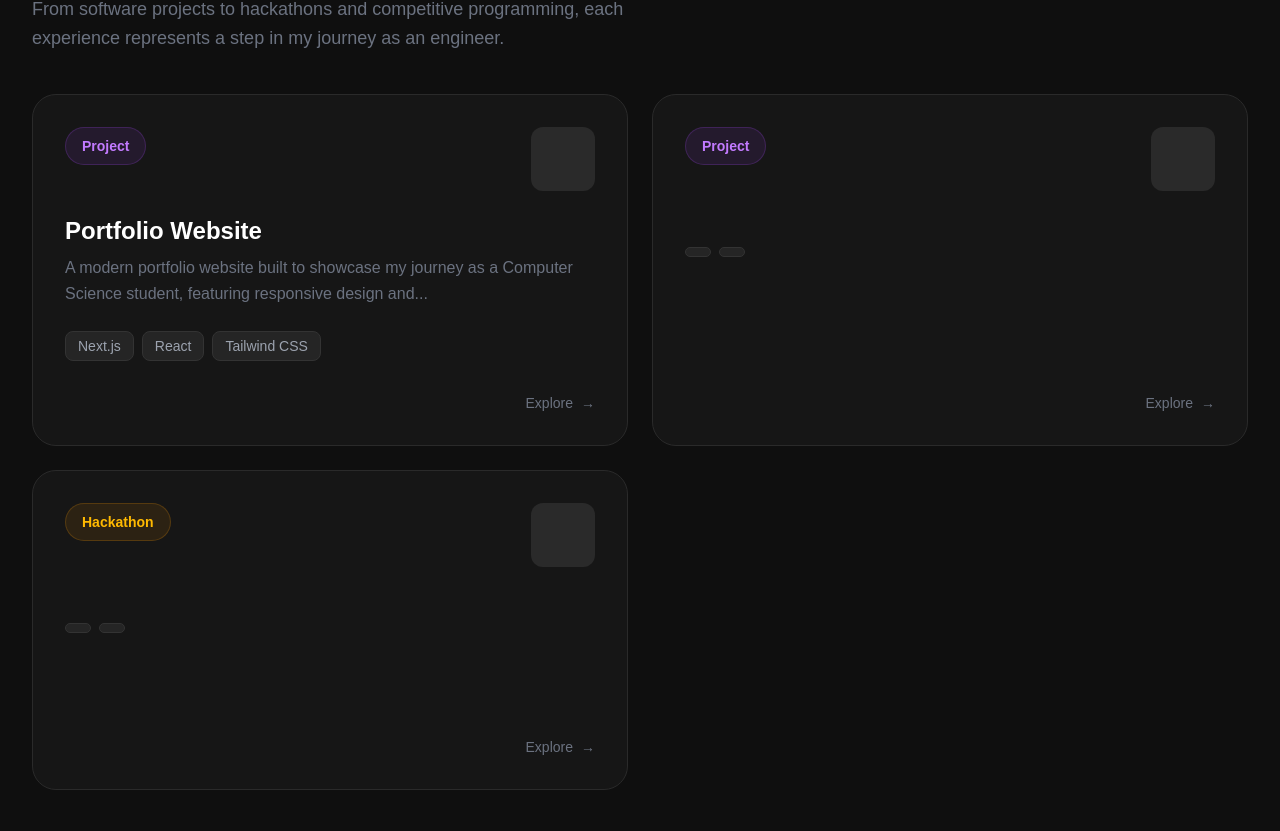
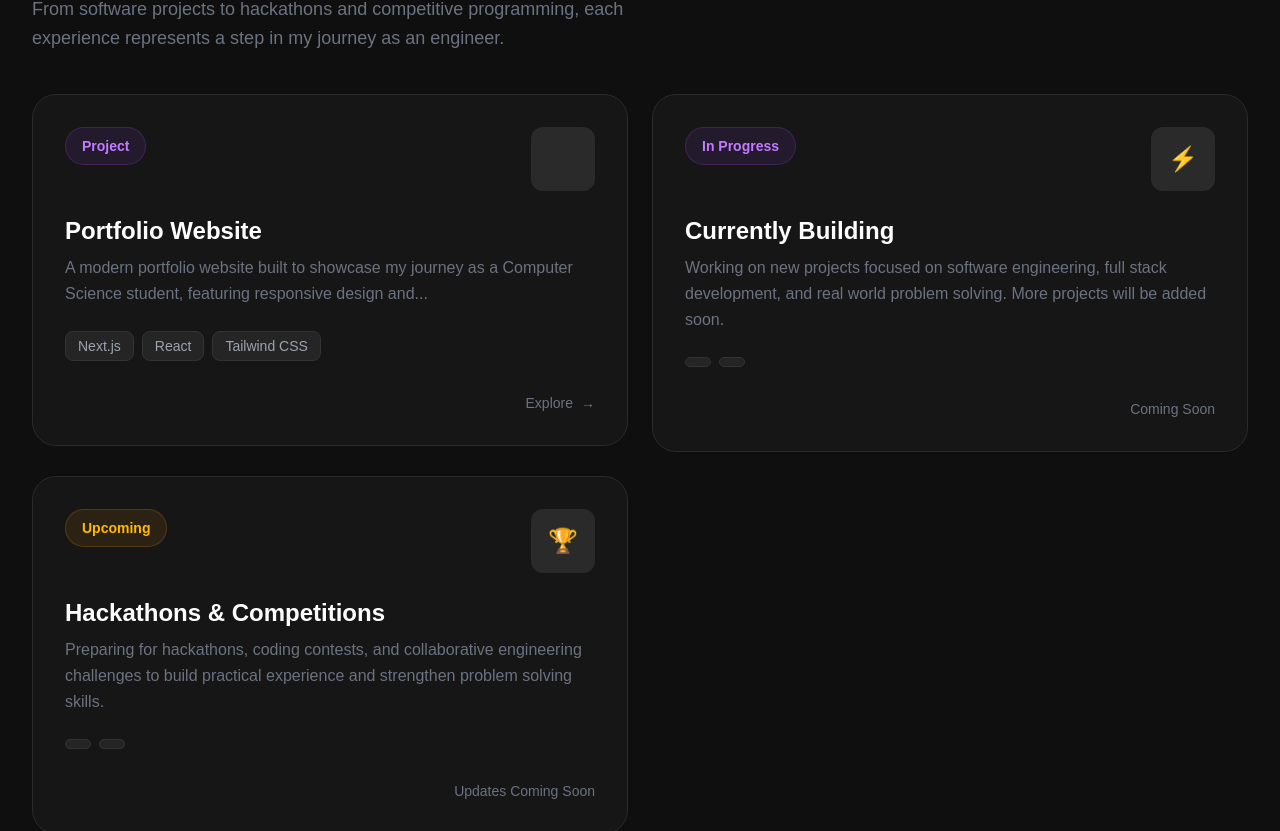
Before and after one commit to gourav-godara/developer-journey-portfolio, a Next.js app: page /featured-work in a window 1280 px wide. Shown: the part 335-1166 px from the top of the page. Built offline with nearby package versions, Linux system fonts and the light colour scheme.

Commit message:
polish some features

```diff
--- a/package.json
+++ b/package.json
@@ -9,6 +9,7 @@
     "lint": "eslint"
   },
   "dependencies": {
+    "framer-motion": "^12.40.0",
     "lucide-react": "^1.17.0",
     "next": "16.2.6",
     "react": "19.2.4",
--- a/src/app/featured-work/page.jsx
+++ b/src/app/featured-work/page.jsx
@@ -1,5 +1,6 @@
 import Link from "next/link";
 import Navbar from "@/components/Navbar";
+import Footer from "@/components/Footer";
 
 export default function FeaturedWorkPage() {
   return (
@@ -65,13 +66,21 @@ export default function FeaturedWorkPage() {
 
             <div className="flex justify-between items-start mb-6">
               <div className="inline-flex px-4 py-2 rounded-full bg-purple-500/10 text-purple-400 font-semibold text-sm border border-purple-500/20">
-                Project
+                In Progress
               </div>
-              <div className="size-16 rounded-xl bg-[#2A2A2A]"></div>
+              <div className="size-16 rounded-xl bg-[#2A2A2A] flex items-center justify-center text-2xl">
+                ⚡
+              </div>
             </div>
 
-            <h3 className="text-2xl font-bold text-white mb-2 transition-all duration-300 group-hover:translate-x-1 group-hover:text-amber-400"></h3>
-            <p className="text-[#6B7280] leading-relaxed mb-6"></p>
+            <h3 className="text-2xl font-bold text-white mb-2 transition-all duration-300 group-hover:translate-x-1 group-hover:text-amber-400">
+              Currently Building
+            </h3>
+            <p className="text-[#6B7280] leading-relaxed mb-6">
+              Working on new projects focused on software engineering,
+              full stack development, and real world problem solving.
+              More projects will be added soon.
+            </p>
 
             <div className="flex flex-wrap gap-2 mb-auto">
               <span className="px-3 py-1 bg-[#252525] border border-[#333] rounded-lg text-sm text-[#9CA3AF]"></span>
@@ -79,8 +88,8 @@ export default function FeaturedWorkPage() {
             </div>
 
             <div className="flex justify-end pt-8">
-              <span className="inline-flex items-center gap-2 text-sm font-medium text-[#6B7280] transition-all duration-300 group-hover:text-amber-400">
-                Explore <span className="group-hover:translate-x-1 transition-transform duration-300">→</span>
+              <span className="inline-flex items-center gap-2 text-sm font-medium text-[#6B7280]">
+                Coming Soon
               </span>
             </div>
           </div>
@@ -93,13 +102,21 @@ export default function FeaturedWorkPage() {
 
               <div className="flex justify-between items-start mb-6">
                 <div className="inline-flex px-4 py-2 rounded-full bg-amber-500/10 text-amber-400 font-semibold text-sm border border-amber-500/20">
-                  Hackathon
+                  Upcoming
                 </div>
-                <div className="size-16 rounded-xl bg-[#2A2A2A]"></div>
+                <div className="size-16 rounded-xl bg-[#2A2A2A] flex items-center justify-center text-2xl">
+                  🏆
+                </div>
               </div>
 
-              <h3 className="text-2xl font-bold text-white mb-2 transition-all duration-300 group-hover:translate-x-1 group-hover:text-amber-400"></h3>
-              <p className="text-[#6B7280] leading-relaxed mb-6"></p>
+              <h3 className="text-2xl font-bold text-white mb-2 transition-all duration-300 group-hover:translate-x-1 group-hover:text-amber-400">
+                Hackathons & Competitions
+              </h3>
+              <p className="text-[#6B7280] leading-relaxed mb-6">
+                Preparing for hackathons, coding contests, and collaborative
+                engineering challenges to build practical experience and
+                strengthen problem solving skills.
+              </p>
 
               <div className="flex flex-wrap gap-2 mb-auto">
                 <span className="px-3 py-1 bg-[#252525] border border-[#333] rounded-lg text-sm text-[#9CA3AF]"></span>
@@ -107,8 +124,8 @@ export default function FeaturedWorkPage() {
               </div>
 
               <div className="flex justify-end pt-8">
-                <span className="inline-flex items-center gap-2 text-sm font-medium text-[#6B7280] transition-all duration-300 group-hover:text-amber-400">
-                  Explore <span className="group-hover:translate-x-1 transition-transform duration-300">→</span>
+                <span className="inline-flex items-center gap-2 text-sm font-medium text-[#6B7280]">
+                  Updates Coming Soon
                 </span>
               </div>
             </div>
@@ -116,6 +133,8 @@ export default function FeaturedWorkPage() {
 
         </div>
       </section>
+
+      <Footer />
     </main>
   );
 }
--- a/src/app/featured-work/portfolio-website/page.jsx
+++ b/src/app/featured-work/portfolio-website/page.jsx
@@ -1,5 +1,6 @@
 import Navbar from "@/components/Navbar";
 import Link from "next/link";
+import Footer from "@/components/Footer";
 
 export default function PortfolioWebsitePage() {
   return (
@@ -24,7 +25,7 @@ export default function PortfolioWebsitePage() {
               Project
             </span>
             <span className="px-4 py-1.5 rounded-full bg-[#1C1C1C] border border-[#2A2A2A] text-[#6B7280] text-sm">
-              2025 — Present
+              2026 — Present
             </span>
             <span className="px-4 py-1.5 rounded-full bg-amber-500/10 border border-amber-500/20 text-amber-400 text-sm font-medium">
               Live ↗
@@ -69,8 +70,8 @@ export default function PortfolioWebsitePage() {
           <div className="md:col-span-2 grid grid-cols-3 gap-4">
             {[
               { num: "100%", label: "Responsive" },
-              { num: "A+", label: "Lighthouse Score" },
-              { num: "2025", label: "Launched" },
+              { num: "Dark", label: "Craft UI" },
+              { num: "2026", label: "Launched" },
             ].map(({ num, label }) => (
               <div key={label} className="bg-[#161616] border border-[#2A2A2A] rounded-2xl p-6 flex flex-col justify-between">
                 <p className="text-4xl font-black text-white">{num}</p>
@@ -139,6 +140,8 @@ export default function PortfolioWebsitePage() {
         </div>
 
       </section>
+
+      <Footer />
     </main>
   );
 }
--- a/src/components/About.jsx
+++ b/src/components/About.jsx
@@ -51,8 +51,8 @@ export default function About() {
             <div
               key={card.title}
               className="group bg-[#1C1C1C] p-6 rounded-2xl border border-[#2A2A2A] min-h-35
-                         hover:-translate-y-1 hover:border-amber-500/50 hover:shadow-[0_0_20px_rgba(245,166,35,0.08)]
-                         transition-all duration-300 cursor-pointer"
+             hover:-translate-y-1 hover:border-amber-500/50 hover:shadow-[0_0_20px_rgba(245,166,35,0.08)]
+             transition-all duration-300 cursor-pointer"
             >
               <h3 className="text-xl font-bold text-white mb-2 transition-all duration-300 group-hover:text-amber-400 group-hover:translate-x-1">
                 {card.title}
--- a/src/components/CertificatesPreview.jsx
+++ b/src/components/CertificatesPreview.jsx
@@ -48,29 +48,11 @@ export default function CertificatesPreview() {
 
                         {/* Right */}
                         <div className="flex flex-col items-start md:items-end justify-center">
-                            <div className="relative">
-
-                                {/* Stacked cert cards */}
-                                <div className="absolute -top-3 -right-3 w-48 h-28 bg-[#1A1A1A] border border-white/5 rounded-2xl rotate-6 opacity-40"></div>
-                                <div className="absolute -top-1.5 -right-1.5 w-48 h-28 bg-[#1A1A1A] border border-white/5 rounded-2xl rotate-3 opacity-70"></div>
-
-                                {/* Front card */}
-                                <div className="relative w-48 h-28 bg-[#1F1F1F] border border-amber-500/20 rounded-2xl p-4 shadow-xl">
-                                    <div className="flex items-center gap-2 mb-3">
-                                        <div className="w-6 h-6 rounded-md bg-amber-500/20 flex items-center justify-center">
-                                            <span className="text-amber-400 text-xs">✦</span>
-                                        </div>
-                                        <span className="text-xs text-zinc-500 uppercase tracking-widest">Certified</span>
-                                    </div>
-                                    <p className="text-white font-bold text-sm leading-tight">Gourav Godara</p>
-                                    <p className="text-zinc-500 text-xs mt-1">SVNIT Surat · CSE</p>
-                                    <div className="absolute bottom-3 right-4 flex gap-1">
-                                        <span className="w-1.5 h-1.5 rounded-full bg-amber-400"></span>
-                                        <span className="w-1.5 h-1.5 rounded-full bg-amber-400/50"></span>
-                                        <span className="w-1.5 h-1.5 rounded-full bg-amber-400/20"></span>
-                                    </div>
-                                </div>
-
+                            <div className="text-right">
+                                <h4 className="text-6xl md:text-7xl font-black text-white">
+                                    <span className="text-amber-300">2</span>
+                                </h4>
+                                <p className="text-[#6B7280] text-lg mt-2">Certifications Earned</p>
                             </div>
 
                             <div className="mt-10 inline-flex items-center gap-3 text-lg font-semibold text-[#9CA3AF] group-hover:text-amber-400 transition-all duration-300">
--- a/src/components/ContactCTA.jsx
+++ b/src/components/ContactCTA.jsx
@@ -14,7 +14,7 @@ export default function ContactCTA() {
 
                 {/* Background word watermark */}
                 <div className="absolute inset-0 flex items-center justify-center pointer-events-none select-none">
-                    <span className="text-[120px] md:text-[220px] font-black text-white/[0.03] leading-none">
+                    <span className="text-[120px] md:text-[220px] font-black text-white/[0.02] leading-none">
                         CONNECT
                     </span>
                 </div>
@@ -44,7 +44,7 @@ export default function ContactCTA() {
                         href="/contact"
                         className="inline-flex items-center gap-3 px-8 py-4 rounded-2xl bg-amber-500 text-[#0F0F0F] font-bold hover:bg-amber-400 hover:scale-105 transition-all duration-300 shadow-lg shadow-amber-500/20"
                     >
-                        Open Channel →
+                        Let's Talk →
                     </Link>
 
                 </div>
--- a/src/components/FeaturedWork.jsx
+++ b/src/components/FeaturedWork.jsx
@@ -62,60 +62,64 @@ export default function FeaturedWork() {
                     </div>
                 </Link>
 
-                {/* Card 2 — Empty Project */}
+                {/* Card 2 — Currently Building */}
                 <div className="group bg-[#1C1C1C] p-8 rounded-3xl border border-[#2A2A2A] min-h-80 flex flex-col
-                                hover:-translate-y-2 hover:border-purple-500/50 hover:shadow-[0_0_28px_rgba(139,92,246,0.08)]
-                                transition-all duration-300 cursor-pointer">
+                hover:-translate-y-2 hover:border-purple-500/50 hover:shadow-[0_0_28px_rgba(139,92,246,0.08)]
+                transition-all duration-300 cursor-pointer">
 
                     <div className="flex justify-between items-start mb-6">
                         <div className="inline-flex px-4 py-2 rounded-full bg-purple-500/10 text-purple-400 font-semibold text-sm border border-purple-500/20">
-                            Project
+                            In Progress
                         </div>
-                        <div className="size-16 rounded-xl bg-[#2A2A2A]"></div>
+                        <div className="size-16 rounded-xl bg-[#2A2A2A] flex items-center justify-center text-2xl">
+                            ⚡
+                        </div>
                     </div>
 
-                    <h3 className="text-2xl font-bold text-white mb-2 transition-all duration-300 group-hover:translate-x-1 group-hover:text-amber-400"></h3>
-                    <p className="text-[#6B7280] leading-relaxed mb-6"></p>
+                    <h3 className="text-2xl font-bold text-white mb-2 transition-all duration-300 group-hover:translate-x-1 group-hover:text-amber-400">
+                        Currently Building
+                    </h3>
 
-                    <div className="flex flex-wrap gap-2 mb-auto">
-                        <span className="px-3 py-1 bg-[#252525] border border-[#333] rounded-lg text-sm text-[#9CA3AF]"></span>
-                        <span className="px-3 py-1 bg-[#252525] border border-[#333] rounded-lg text-sm text-[#9CA3AF]"></span>
-                        <span className="px-3 py-1 bg-[#252525] border border-[#333] rounded-lg text-sm text-[#9CA3AF]"></span>
-                    </div>
+                    <p className="text-[#6B7280] leading-relaxed mb-6">
+                        Working on new projects focused on software engineering,
+                        full stack development, and real world problem solving.
+                        More projects will be added soon.
+                    </p>
 
                     <div className="flex justify-end pt-8">
-                        <span className="inline-flex items-center gap-2 text-sm font-medium text-[#6B7280] transition-all duration-300 group-hover:text-amber-400">
-                            Explore
-                            <span className="transition-transform duration-300 group-hover:translate-x-1">→</span>
+                        <span className="inline-flex items-center gap-2 text-sm font-medium text-[#6B7280]">
+                            Coming Soon
                         </span>
                     </div>
                 </div>
 
-                {/* Card 3 — Hackathon */}
+                {/* Card 3 — Hackathons & Competitions */}
                 <div className="group bg-[#1C1C1C] p-8 rounded-3xl border border-[#2A2A2A] min-h-80 flex flex-col
-                                hover:-translate-y-2 hover:border-amber-500/50 hover:shadow-[0_0_28px_rgba(245,166,35,0.08)]
-                                transition-all duration-300 cursor-pointer">
+                hover:-translate-y-2 hover:border-amber-500/50 hover:shadow-[0_0_28px_rgba(245,166,35,0.08)]
+                transition-all duration-300 cursor-pointer">
 
                     <div className="flex justify-between items-start mb-6">
                         <div className="inline-flex px-4 py-2 rounded-full bg-amber-500/10 text-amber-400 font-semibold text-sm border border-amber-500/20">
-                            Hackathon
+                            Upcoming
                         </div>
-                        <div className="size-16 rounded-xl bg-[#2A2A2A]"></div>
+                        <div className="size-16 rounded-xl bg-[#2A2A2A] flex items-center justify-center text-2xl">
+                            🏆
+                        </div>
                     </div>
 
-                    <h3 className="text-2xl font-bold text-white mb-2 transition-all duration-300 group-hover:translate-x-1 group-hover:text-amber-400"></h3>
-                    <p className="text-[#6B7280] leading-relaxed mb-6"></p>
+                    <h3 className="text-2xl font-bold text-white mb-2 transition-all duration-300 group-hover:translate-x-1 group-hover:text-amber-400">
+                        Hackathons & Competitions
+                    </h3>
 
-                    <div className="flex flex-wrap gap-2 mb-auto">
-                        <span className="px-3 py-1 bg-[#252525] border border-[#333] rounded-lg text-sm text-[#9CA3AF]"></span>
-                        <span className="px-3 py-1 bg-[#252525] border border-[#333] rounded-lg text-sm text-[#9CA3AF]"></span>
-                        <span className="px-3 py-1 bg-[#252525] border border-[#333] rounded-lg text-sm text-[#9CA3AF]"></span>
-                    </div>
+                    <p className="text-[#6B7280] leading-relaxed mb-6">
+                        Preparing for hackathons, coding contests, and collaborative
+                        engineering challenges to build practical experience and
+                        strengthen problem solving skills.
+                    </p>
 
                     <div className="flex justify-end pt-8">
-                        <span className="inline-flex items-center gap-2 text-sm font-medium text-[#6B7280] transition-all duration-300 group-hover:text-amber-400">
-                            Explore
-                            <span className="transition-transform duration-300 group-hover:translate-x-1">→</span>
+                        <span className="inline-flex items-center gap-2 text-sm font-medium text-[#6B7280]">
+                            Updates Coming Soon
                         </span>
                     </div>
                 </div>
--- a/src/components/Hero.jsx
+++ b/src/components/Hero.jsx
@@ -16,7 +16,7 @@ const skills = [
 const lines = [
   { text: "const gourav = {", indent: 0, color: "#9CA3AF" },
   { text: 'role: "CSE Student",', indent: 1, color: "#F5A623" },
-  { text: 'focus: "DSA + WebDev",', indent: 1, color: "#F5A623" },
+  { text: 'focus: "DSA + WebDev + AI",', indent: 1, color: "#F5A623" },
   { text: 'college: "SVNIT Surat",', indent: 1, color: "#F5A623" },
   { text: "passion: [", indent: 1, color: "#9CA3AF" },
   { text: '"Problem Solving",', indent: 2, color: "#86EFAC" },
```
Also changed, not shown: 1 other file (tests, documents, lock files or other folders).
